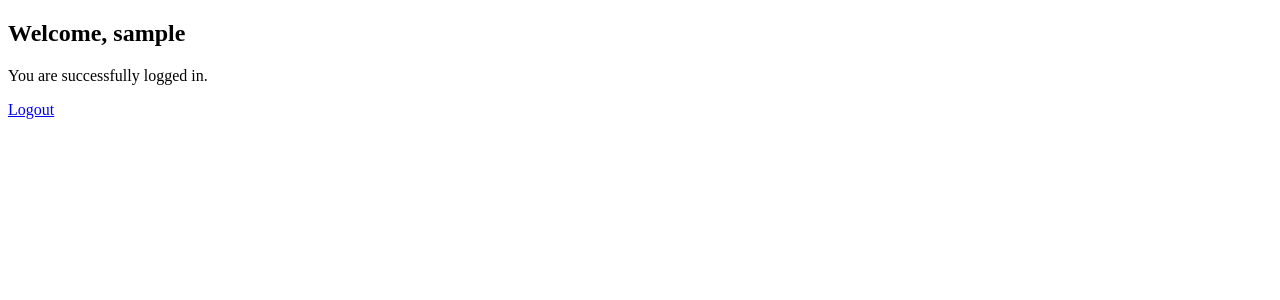
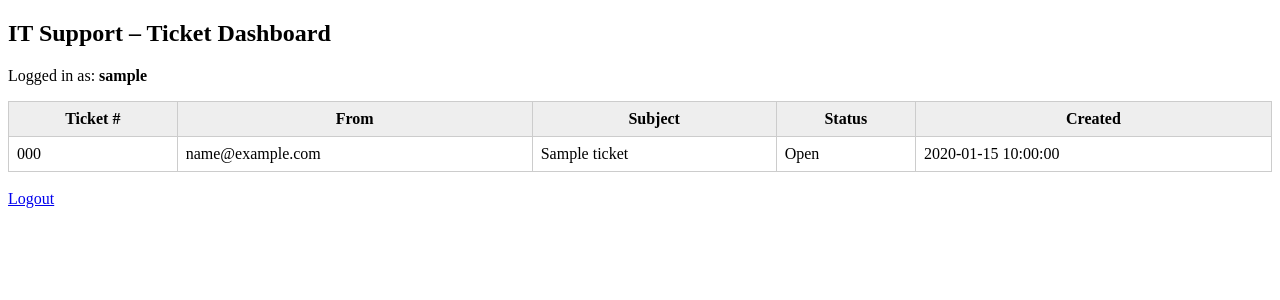
Before and after one commit to tlsseptember2025-cloud/simple-it-ticket-system, a PHP site: page /dashboard.php in a window 1280 px wide. Shown: the top 300 px of the page. Run offline with PHP 8.4, Linux system fonts and the light colour scheme; the visitor is signed in with stand-in values (Sample User, id 1); tables that the repository leaves empty hold one stand-in row (values such as "Sample post").

Commit message:
what you changed

```diff
--- a/public/dashboard.php
+++ b/public/dashboard.php
@@ -1,17 +1,80 @@
 <?php
 require 'auth.php';
+require '../config/db.php';
+
+// Fetch all tickets (newest first)
+$stmt = $pdo->query("
+    SELECT id, ticket_number, sender_email, subject, status, created_at
+    FROM tickets
+    ORDER BY created_at DESC
+");
+$tickets = $stmt->fetchAll();
 ?>
+
 <!DOCTYPE html>
 <html>
 <head>
-    <title>Dashboard</title>
+    <title>Ticket Dashboard</title>
+    <style>
+        table {
+            border-collapse: collapse;
+            width: 100%;
+        }
+        th, td {
+            border: 1px solid #ccc;
+            padding: 8px;
+        }
+        th {
+            background: #eee;
+        }
+    </style>
 </head>
 <body>
 
-<h2>Welcome, <?php echo $_SESSION['admin_username']; ?></h2>
+<h2>IT Support – Ticket Dashboard</h2>
 
-<p>You are successfully logged in.</p>
+<p>Logged in as: <strong><?php echo $_SESSION['admin_username']; ?></strong></p>
 
+<table>
+    <thead>
+        <tr>
+            <th>Ticket #</th>
+            <th>From</th>
+            <th>Subject</th>
+            <th>Status</th>
+            <th>Created</th>
+        </tr>
+    </thead>
+    <tbody>
+        <?php if (count($tickets) === 0): ?>
+            <tr>
+                <td colspan="5">No tickets found</td>
+            </tr>
+        <?php else: ?>
+            <?php foreach ($tickets as $ticket): ?>
+                <tr>
+                    <td>
+                        <?php echo htmlspecialchars($ticket['ticket_number']); ?>
+                    </td>
+                    <td>
+                        <?php echo htmlspecialchars($ticket['sender_email']); ?>
+                    </td>
+                    <td>
+                        <?php echo htmlspecialchars($ticket['subject']); ?>
+                    </td>
+                    <td>
+                        <?php echo $ticket['status']; ?>
+                    </td>
+                    <td>
+                        <?php echo $ticket['created_at']; ?>
+                    </td>
+                </tr>
+            <?php endforeach; ?>
+        <?php endif; ?>
+    </tbody>
+</table>
+
+<br>
 <a href="logout.php">Logout</a>
 
 </body>
```
